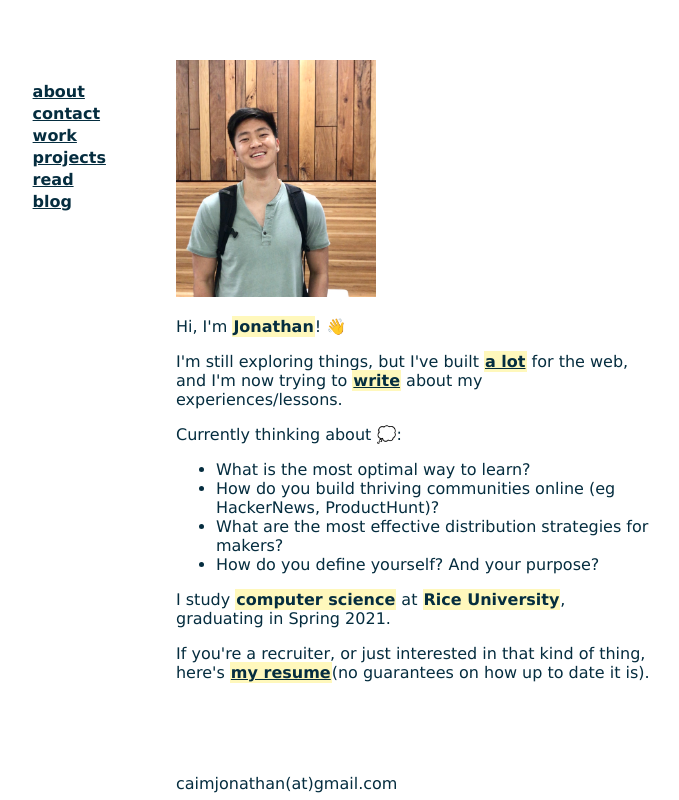
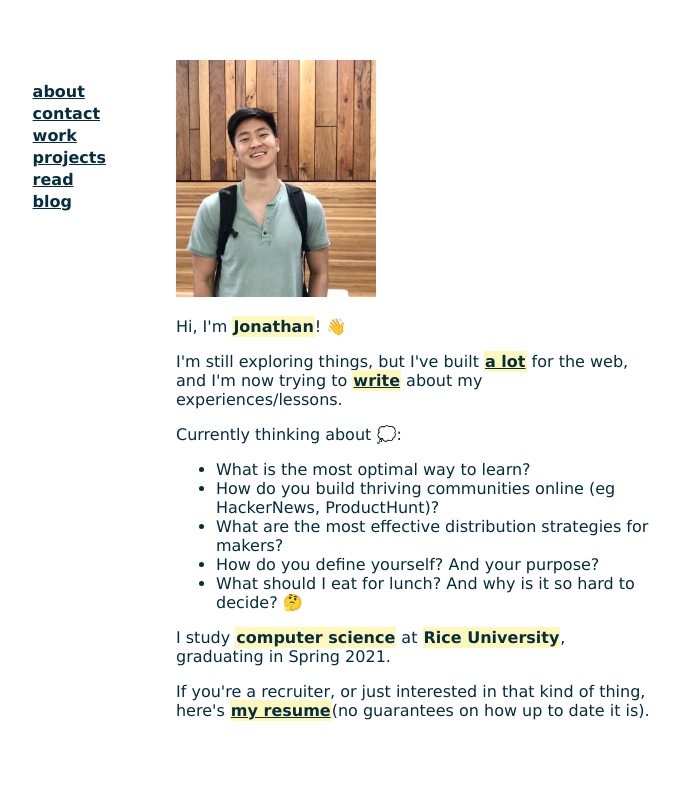
Before and after one commit to jonathancai11/min-portfolio, a React (Create React App) app: page / in a window 1280 px wide. Shown: the top 800 px of the page, without its empty margins (250-929 px from the left). Built offline with nearby package versions, Linux system fonts and the light colour scheme.

Commit message:
what to eat for lunch....

```diff
--- a/src/components/About/About.js
+++ b/src/components/About/About.js
@@ -16,6 +16,7 @@ export default function About(props) {
                     <li>How do you build thriving communities online (eg HackerNews, ProductHunt)?</li>
                     <li>What are the most effective distribution strategies for makers?</li>
                     <li>How do you define yourself? And your purpose?</li>
+                    <li>What should I eat for lunch? And why is it so hard to decide? 🤔</li>
                 </ul>
                 <p>I study <b>computer science</b> at <b>Rice University</b>, graduating in Spring 2021.</p>
                 <p>If you're a recruiter, or just interested in that kind of thing, here's <b><a target="_blank" rel="noopener noreferrer" href={pdf}>my resume</a></b>
```
